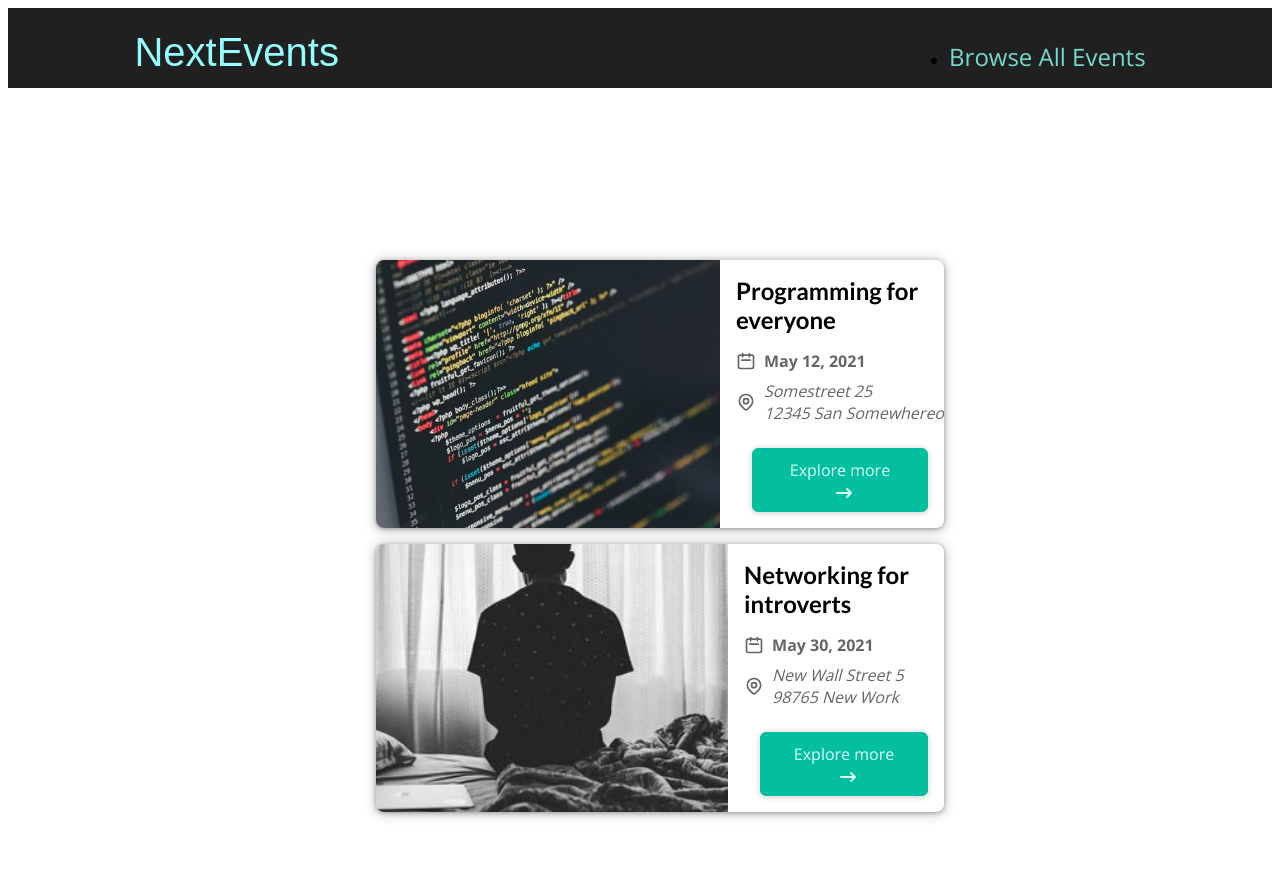
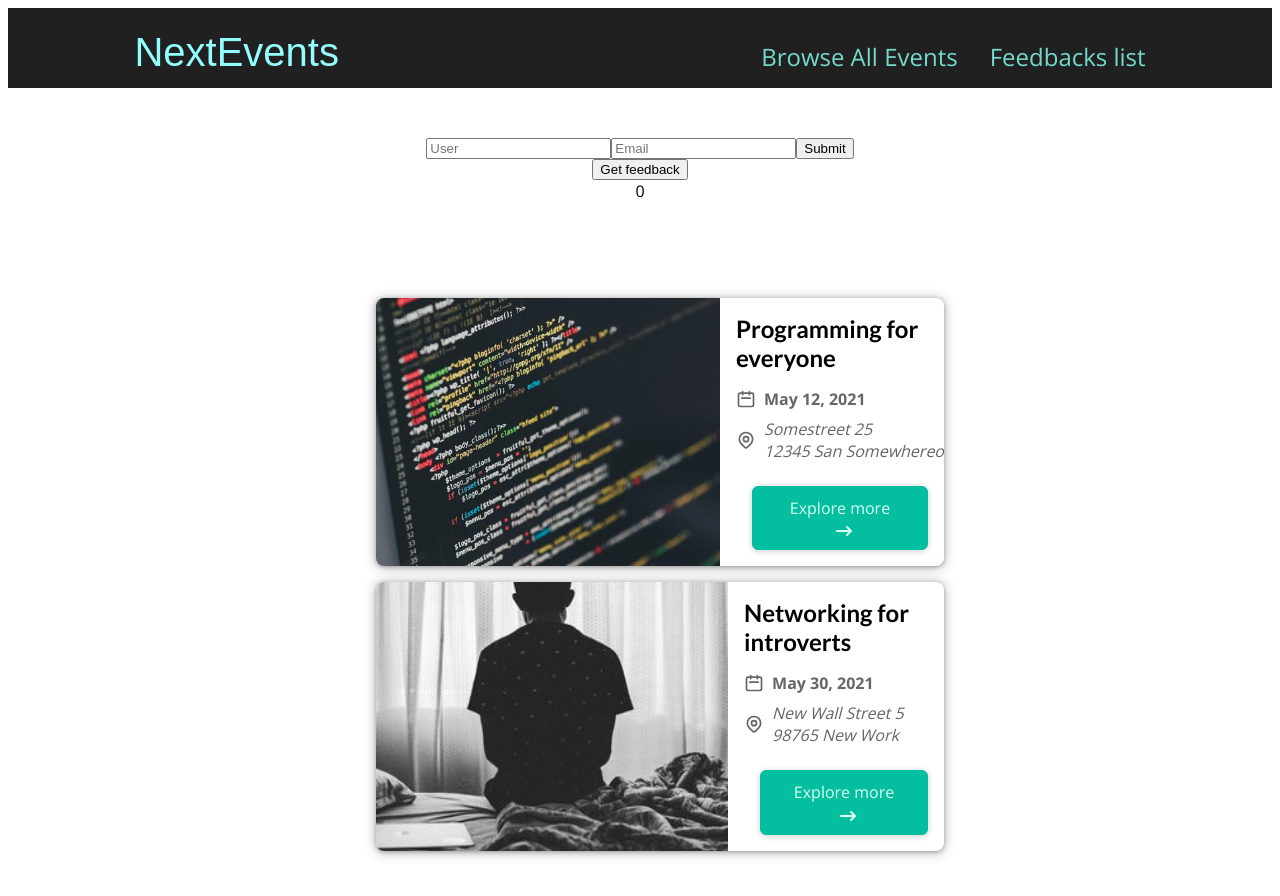
Before and after one commit to seriiserii825/next-course, a Next.js app: page / in a window 1280 px wide. Shown: the top 896 px of the page. Built offline with nearby package versions, Linux system fonts and the light colour scheme.

Commit message:
feedback

```diff
--- /dev/null
+++ b/data/feedback.json
@@ -0,0 +1 @@
+[{"user":"serii","email":"seriiburduja@gmail.com"},{"user":"nixon","email":"nixon@mail.ru"},{"user":"jonny","email":"jony@mail.ru"}]
--- /dev/null
+++ b/helpers/feedback.js
@@ -0,0 +1,11 @@
+import path from "path";
+import fs from "fs";
+
+export function getFilePath() {
+  return path.join(process.cwd(), "data", "feedback.json");
+}
+
+export function getFileData(filePath) {
+  const fileData = fs.readFileSync(filePath, "utf-8");
+  return JSON.parse(fileData);
+}
--- a/layouts/Header.js
+++ b/layouts/Header.js
@@ -1,17 +1,20 @@
-import React from 'react';
+import React from "react";
 import Link from "next/link";
-import classes from './../styles/Header.module.css';
+import classes from "../styles/Header.module.css";
 
-function Header(props) {
+function Header() {
   return (
     <header className={classes.header}>
       <div className={classes.logo}>
-        <Link href='/'>NextEvents</Link>
+        <Link href="/">NextEvents</Link>
       </div>
       <nav className={classes.navigation}>
         <ul>
           <li>
-            <Link href='/events'>Browse All Events</Link>
+            <Link href="/events">Browse All Events</Link>
+          </li>
+          <li>
+            <Link href="/feedback">Feedbacks list</Link>
           </li>
         </ul>
       </nav>
--- a/pages/api/hello.js
+++ b/pages/api/hello.js
@@ -1,5 +1,20 @@
 // Next.js API route support: https://nextjs.org/docs/api-routes/introduction
+import fs from "fs";
+
+import { getFileData, getFilePath } from "../../helpers/feedback";
 
 export default function handler(req, res) {
-  res.status(200).json({ name: "John Doe" });
+  if (req.method === "POST") {
+    const { user, email } = req.body;
+    const filePath = getFilePath();
+    const data = getFileData(filePath);
+    data.push({ user: user, email: email });
+    fs.writeFileSync(filePath, JSON.stringify(data));
+
+    res.status(201).json({ body: { user: user, email: email } });
+  } else if (req.method === "GET") {
+    const filePath = getFilePath();
+    const data = getFileData(filePath);
+    res.status(200).json({ data: data });
+  }
 }
--- a/pages/events/EventsSearch.js
+++ b/pages/events/EventsSearch.js
@@ -1,4 +1,5 @@
 import React from "react";
+import Head from "next/head";
 import { useImmer } from "use-immer";
 import { useRouter } from "next/router";
 import Button from "../../components/Button/Button";
@@ -30,6 +31,10 @@ function EventsSearch() {
   }
 
   return (
+    <div className="event-search">
+      <Head>
+        <title>Event search</title>
+      </Head>
       <form className={classes.form} onSubmit={submitHandler}>
         <div className={classes.controls}>
           <div className={classes.control}>
@@ -64,6 +69,7 @@ function EventsSearch() {
         </div>{" "}
         <Button type="submit"> Find Events </Button>{" "}
       </form>
+    </div>
   );
 }
 
--- a/pages/events/[eventId].js
+++ b/pages/events/[eventId].js
@@ -1,4 +1,5 @@
 import React from "react";
+import Head from "next/head";
 import { getEventById } from "../../data/dumy-data";
 import EventSummary from "../../components/event-detail/event-summary";
 import EventLogistics from "../../components/event-detail/event-logistics";
@@ -11,6 +12,9 @@ const EventId = ({ event }) => {
 
   return (
     <div>
+      <Head>
+        <title>{event.title} | Events site</title>
+      </Head>
       <EventSummary title={event.title} />
       <EventLogistics
         date={event.date}
@@ -30,7 +34,6 @@ export default EventId;
 export async function getServerSideProps(context) {
   const eventId = context.params.eventId;
   const event = await getEventById(eventId);
-  console.log(event, "event");
   return {
     props: {
       event: event
--- a/pages/events/index.js
+++ b/pages/events/index.js
@@ -1,12 +1,15 @@
 import React from "react";
+import Head from "next/head";
 import EventList from "../../components/events/EventList";
-// import { getAllEvents } from "../../data/dumy-data";
 import EventsSearch from "./EventsSearch";
 import getEvents from "../../helpers/get-events";
 
 function AllEvents({ items }) {
   return (
     <>
+      <Head>
+        <title>Events</title>
+      </Head>
       <EventsSearch />
       <EventList items={items} />
     </>
--- /dev/null
+++ b/pages/feedback.js
@@ -0,0 +1,29 @@
+import React from "react";
+import { getFileData, getFilePath } from "../helpers/feedback";
+
+function Feedback({ feedback }) {
+  return (
+    <ul>
+      {feedback &&
+        feedback.length &&
+        feedback.map(({ email, user }) => (
+          <li key={email}>
+            <span>{user}</span>
+            <strong> ({email})</strong>
+          </li>
+        ))}
+    </ul>
+  );
+}
+
+export default Feedback;
+
+export async function getStaticProps() {
+  const filePath = getFilePath();
+  const data = getFileData(filePath);
+  return {
+    props: {
+      feedback: data
+    }
+  };
+}
--- a/pages/index.js
+++ b/pages/index.js
@@ -1,13 +1,95 @@
+import Head from "next/head";
+import axios from "axios";
 import styles from "../styles/Home.module.css";
 import EventList from "../components/events/EventList";
 import getEvents from "../helpers/get-events";
+import { useImmer } from "use-immer";
 
 export default function Home({ items }) {
+  const [state, setState] = useImmer({
+    user: "",
+    email: "",
+    feedback: []
+  });
+
+  function userHandler(e) {
+    setState((draft) => {
+      draft.user = e.target.value;
+    });
+  }
+
+  function emailHandler(e) {
+    setState((draft) => {
+      draft.email = e.target.value;
+    });
+  }
+
+  async function submitHandler(event) {
+    event.preventDefault();
+    if (state.user === "" || state.email === "") {
+      return false;
+    }
+    const formData = {
+      user: state.user,
+      email: state.email
+    };
+
+    await fetch("/api/hello", {
+      headers: { "Content-type": "application/json" },
+      body: JSON.stringify(formData),
+      method: "POST"
+    });
+    setState((draft) => {
+      draft.user = "";
+      draft.email = "";
+    });
+  }
+
+  async function feedbackHandler() {
+    const res = await axios.get("/api/hello");
+    setState((draft) => {
+      draft.feedback = res.data.data;
+    });
+  }
+
   if (!items) {
     return <h2>Loading...</h2>;
   }
   return (
     <div className={styles.container}>
+      <Head>
+        <title>Home page</title>
+        <meta name="description" content="Some desc" />
+        <meta name="viewport" content="initial-scale=1.0, width=device-width" />
+      </Head>
+      <form onSubmit={submitHandler}>
+        <input
+          value={state.user}
+          onChange={userHandler}
+          type="text"
+          name="user"
+          placeholder="User"
+        />
+        <input
+          value={state.email}
+          onChange={emailHandler}
+          type="email"
+          name="email"
+          placeholder="Email"
+        />
+        <button type="submit">Submit</button>
+      </form>
+      <button onClick={feedbackHandler}>Get feedback</button>
+      {state.feedback && state.feedback.length && (
+        <ul>
+          {state.feedback.map((item) => (
+            <li key={item.email}>
+              <strong>item.user</strong>
+              <p>{item.email}</p>
+            </li>
+          ))}
+        </ul>
+      )}
       <EventList items={items} />
     </div>
   );
--- a/styles/Header.module.css
+++ b/styles/Header.module.css
@@ -10,7 +10,6 @@
 
 .logo {
     font-size: 1.5rem;
-    color: white;
     font-family: 'Fira', sans-serif;
     height: 100%;
     display: flex;
@@ -30,6 +29,16 @@
     font-size: 1rem;
 }
 
+.navigation ul {
+    display: flex;
+    align-items: center;
+    list-style-type: none;
+}
+
+.navigation ul li {
+    margin-left: 2rem;
+}
+
 @media (min-width: 768px) {
     .logo {
         font-size: 2.5rem;
```
Also changed, not shown: pages/events/[...slug].js (+4 -7 lines). Lines whose indentation alone changed are shown as unchanged.
